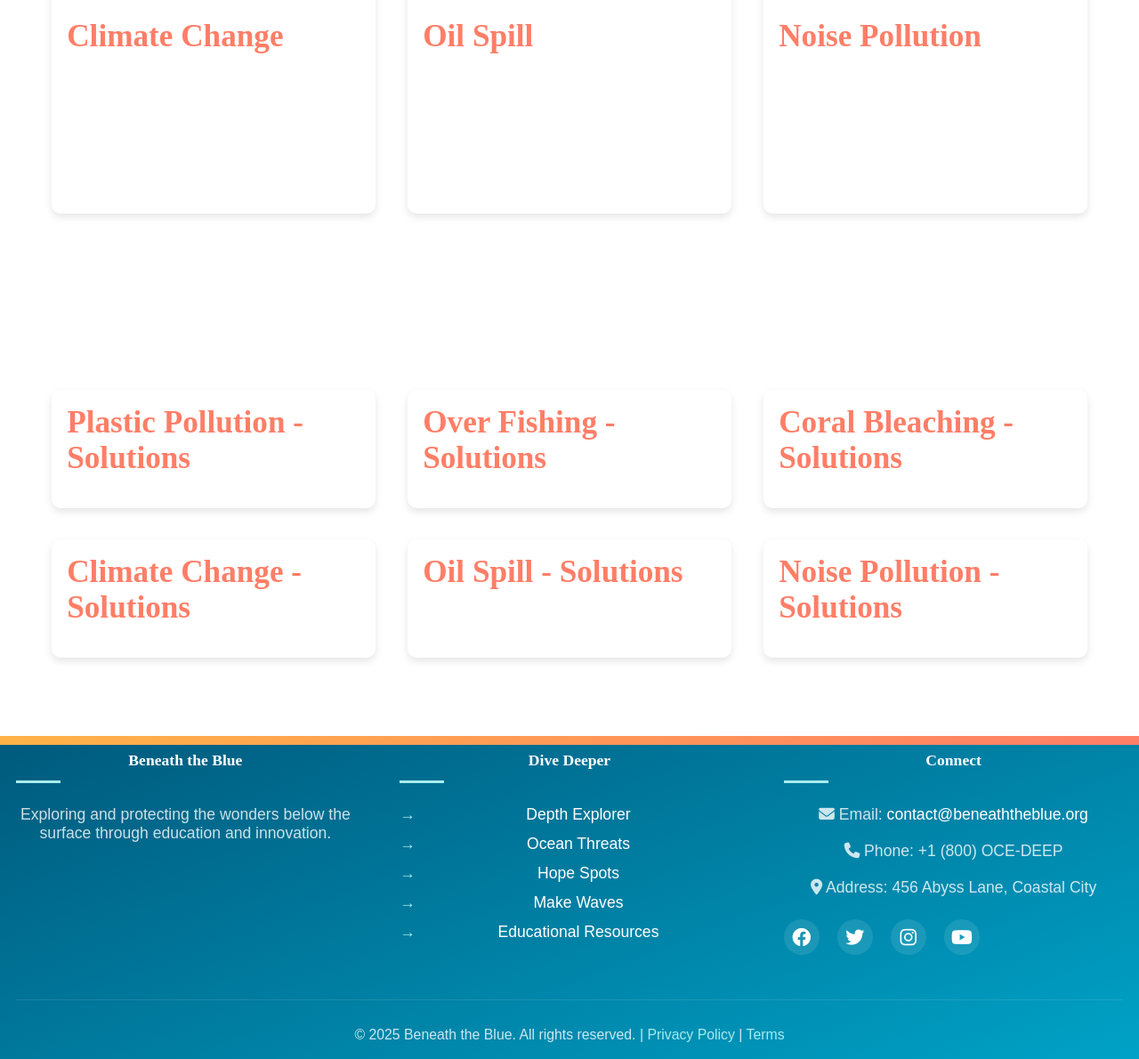
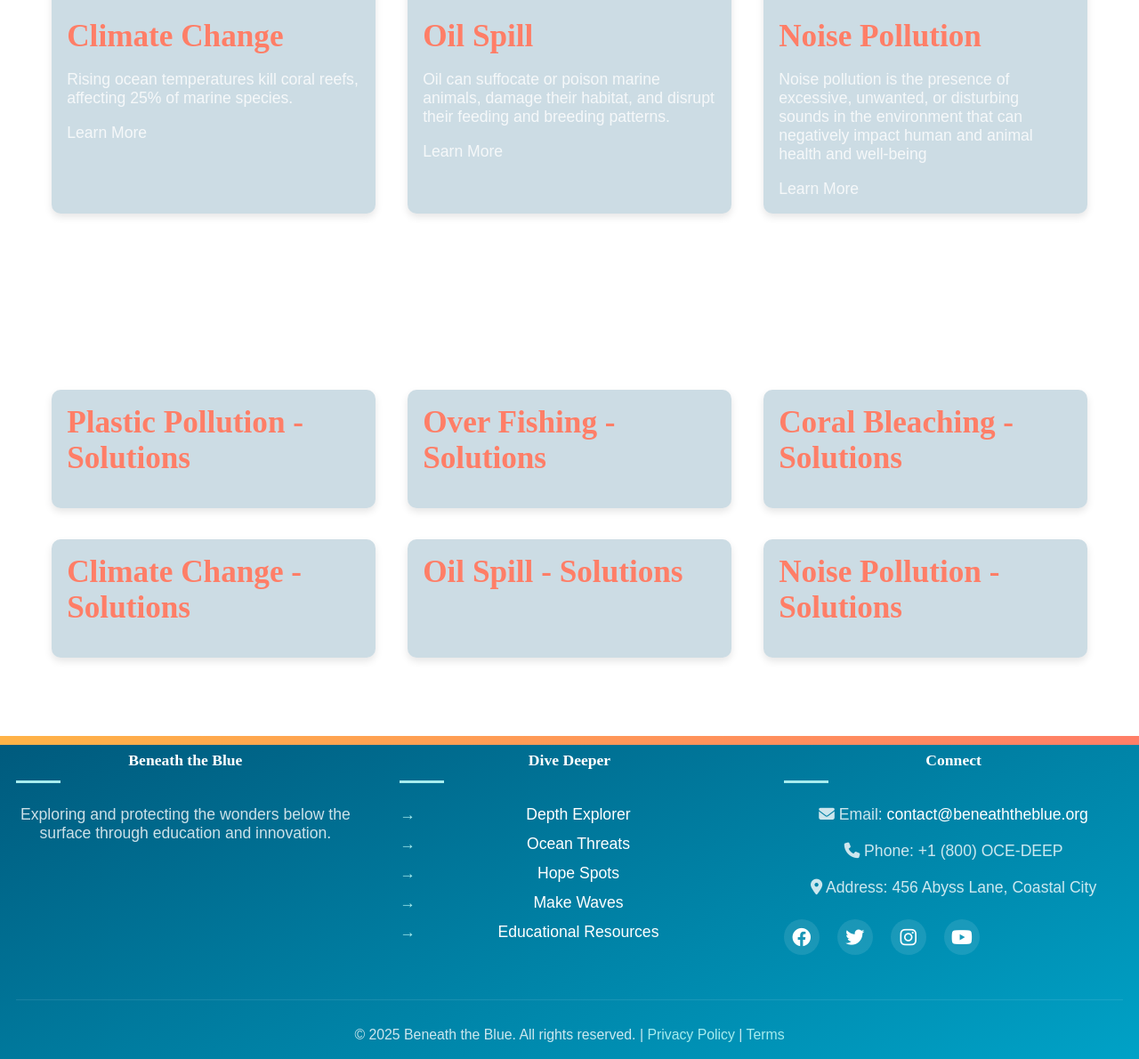
Before and after one commit to Ojas-Srivastava05/Beneath-the-blue, a Django app: page /threats/ in a window 1280 px wide. Shown: the part 1622-2812 px from the top of the page at 89% size. Run offline with Django 5.2, Linux system fonts and the light colour scheme; data comes from the database, SQL or seed files in the repository; some web fonts are replaced.

Commit message:
change the font of heading 1 of home page

```diff
--- a/static/css/index.css
+++ b/static/css/index.css
@@ -32,7 +32,7 @@
 
 /* Typography Hierarchy */
 h1 {
-    font-family: 'Playfair Display', serif;
+    font-family: 'Source Sans Pro', sans-serif;
     font-weight: 900;
     font-size: 3.5rem;
     color: var(--sea-foam);
--- a/static/css/threats-solution.css
+++ b/static/css/threats-solution.css
@@ -80,6 +80,10 @@
     overflow: hidden;
     box-shadow: 0 4px 8px rgba(0,0,0,0.1);
     transition: transform 0.3s;
+    backdrop-filter: blur(15px);
+    background: rgba(0, 80, 120, 0.2);
+
+
 }
 
 .threat-card:hover, .solution-card:hover {
```
Also changed, not shown: static/image/beachCleanup copy.jpg (added), static/image/reducePlastic copy.jpg (added), static/image/renewable copy.jpg (added), 3 other files.
